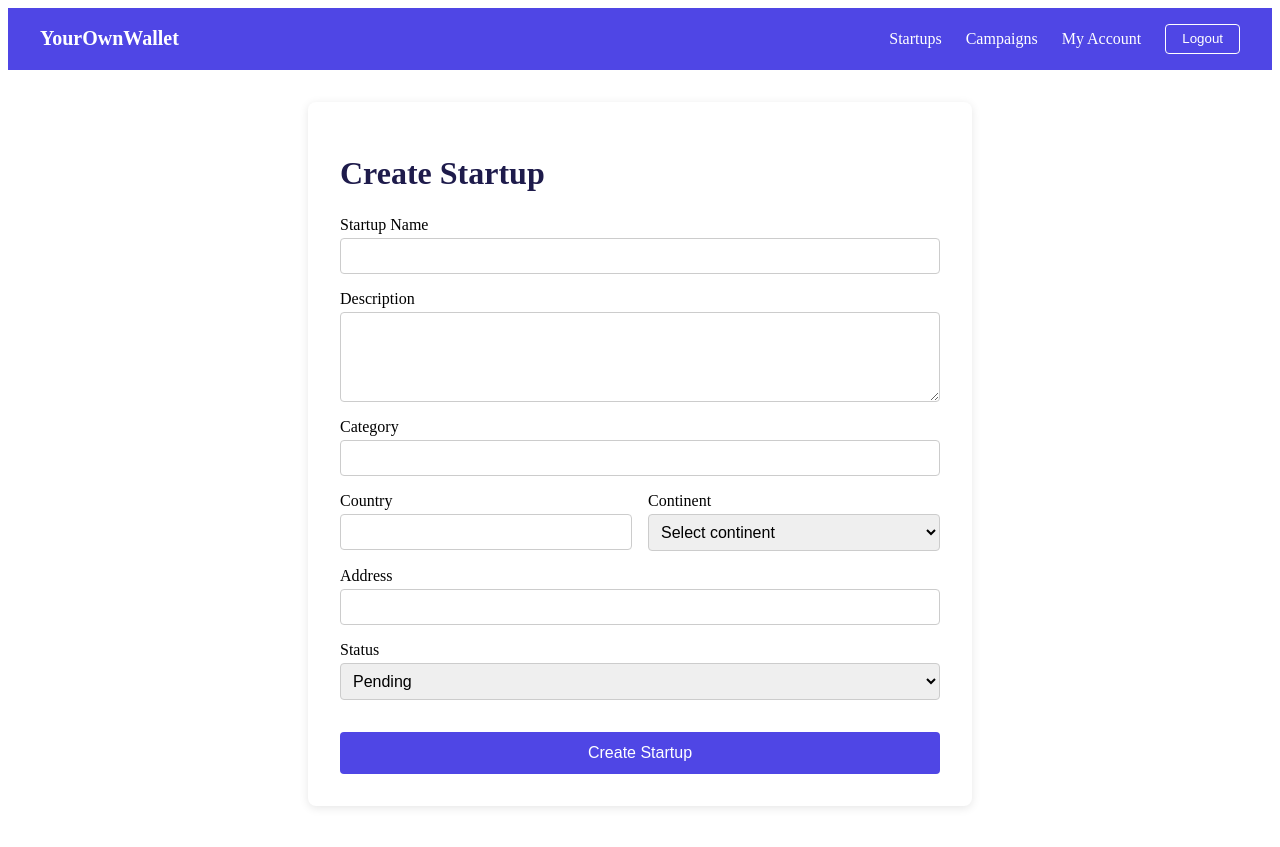
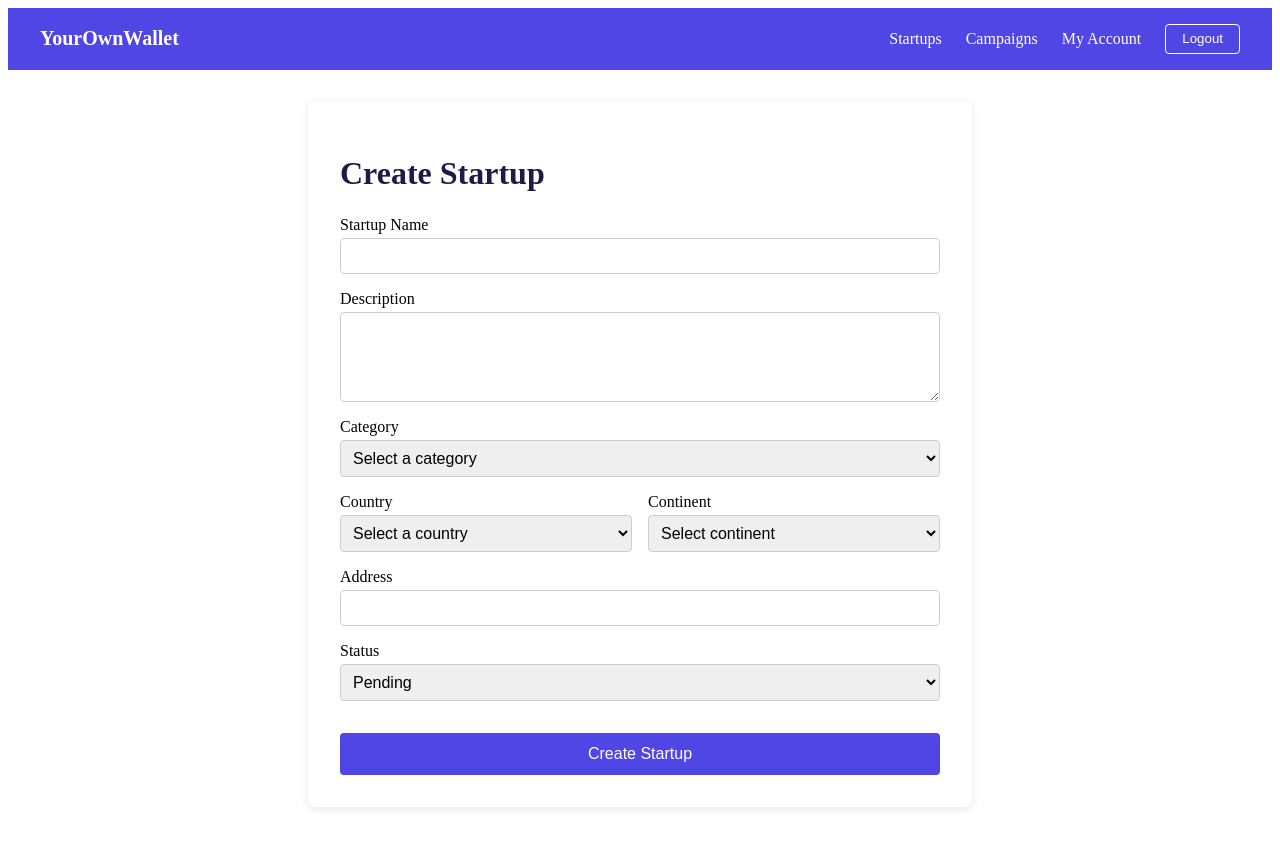
Before and after one commit to Feeeerro/YourOwnWallet---decentralized-crowdfunding-platform-for-startups, a React app in the folder frontend/: page /startups/create in a window 1280 px wide. Built offline with nearby package versions, Linux system fonts and the light colour scheme; sample sign-in values are in the browser's storage; the HTML template or start-up script is replaced by a standard one.

Commit message:
Fix bugs - country/category dropdowns, category filters, hide withdraw/refund after success

```diff
--- a/frontend/src/pages/CampaignDetail.jsx
+++ b/frontend/src/pages/CampaignDetail.jsx
@@ -22,6 +22,8 @@ export default function CampaignDetail() {
     const [withdrawMessage, setWithdrawMessage] = useState('');
     const [refundLoading, setRefundLoading] = useState(false);
     const [refundMessage, setRefundMessage] = useState('');
+    const [withdrawn, setWithdrawn] = useState(false);
+    const [refunded, setRefunded] = useState(false);
 
     const getBadgeStyle = (status) => ({
         padding: '0.25rem 0.75rem',
@@ -193,6 +195,7 @@ export default function CampaignDetail() {
         try {
             const res = await api.post(`/campaign/${id}/withdraw/`);
             setWithdrawMessage(`✓ ${res.data.message}`);
+            setWithdrawn(true); // ← add this
             fetchData();
         } catch (err) {
             setWithdrawMessage(`✗ ${err.response?.data?.error || 'Withdrawal failed'}`);
@@ -207,6 +210,7 @@ export default function CampaignDetail() {
         try {
             const res = await api.post(`/campaign/${id}/refund/`);
             setRefundMessage(`✓ ${res.data.message}`);
+            setRefunded(true); // ← add this
             fetchData();
         } catch (err) {
             setRefundMessage(`✗ ${err.response?.data?.error || 'Refund failed'}`);
@@ -332,6 +336,10 @@ export default function CampaignDetail() {
                 campaign.created_by === `${user.first_name} ${user.last_name} (${user.email})` && (
                     <div style={styles.card}>
                         <h2 style={styles.sectionTitle}>Withdraw Funds</h2>
+                        {withdrawn ? (
+                            <p style={styles.success}>✓ Funds successfully withdrawn.</p>
+                        ) : (
+                            <>
                                 <p style={styles.meta}>
                                     Your campaign succeeded! You can now withdraw{' '}
                                     <strong>{campaign.funded} ETH</strong>.
@@ -342,8 +350,12 @@ export default function CampaignDetail() {
                                     disabled={withdrawLoading}
                                     style={styles.approveButton}
                                 >
-                            {withdrawLoading ? 'Processing...' : `Withdraw ${campaign.funded} ETH`}
+                                    {withdrawLoading
+                                        ? 'Processing...'
+                                        : `Withdraw ${campaign.funded} ETH`}
                                 </button>
+                            </>
+                        )}
                     </div>
                 )}
 
@@ -351,9 +363,12 @@ export default function CampaignDetail() {
             {user && user.role === 'investor' && campaign.status === 'failed' && (
                 <div style={styles.card}>
                     <h2 style={styles.sectionTitle}>Claim Refund</h2>
+                    {refunded ? (
+                        <p style={styles.success}>✓ Refund successfully claimed.</p>
+                    ) : (
+                        <>
                             <p style={styles.meta}>
-                        This campaign did not reach its goal. You can claim a refund for your
-                        investment.
+                                This campaign did not reach its goal. You can claim a refund.
                             </p>
                             {refundMessage && <p style={styles.message}>{refundMessage}</p>}
                             <button
@@ -363,6 +378,8 @@ export default function CampaignDetail() {
                             >
                                 {refundLoading ? 'Processing...' : 'Claim Refund'}
                             </button>
+                        </>
+                    )}
                 </div>
             )}
 
--- a/frontend/src/pages/CreateStartup.jsx
+++ b/frontend/src/pages/CreateStartup.jsx
@@ -1,6 +1,85 @@
 import { useState } from 'react';
 import { useNavigate } from 'react-router-dom';
 import api from '../api/axios';
+
+const CATEGORIES = [
+    'Technology',
+    'Finance',
+    'Healthcare',
+    'Education',
+    'Energy',
+    'Food & Beverage',
+    'Real Estate',
+    'Retail',
+    'Transportation',
+    'Entertainment',
+    'Agriculture',
+    'Manufacturing',
+    'Other',
+];
+
+const COUNTRIES = [
+    'Afghanistan',
+    'Albania',
+    'Algeria',
+    'Argentina',
+    'Australia',
+    'Austria',
+    'Belgium',
+    'Brazil',
+    'Canada',
+    'Chile',
+    'China',
+    'Colombia',
+    'Croatia',
+    'Czech Republic',
+    'Denmark',
+    'Egypt',
+    'Finland',
+    'France',
+    'Germany',
+    'Greece',
+    'Hungary',
+    'India',
+    'Indonesia',
+    'Iran',
+    'Iraq',
+    'Ireland',
+    'Israel',
+    'Italy',
+    'Japan',
+    'Jordan',
+    'Kenya',
+    'Malaysia',
+    'Mexico',
+    'Morocco',
+    'Netherlands',
+    'New Zealand',
+    'Nigeria',
+    'Norway',
+    'Pakistan',
+    'Peru',
+    'Philippines',
+    'Poland',
+    'Portugal',
+    'Romania',
+    'Russia',
+    'Saudi Arabia',
+    'Serbia',
+    'Singapore',
+    'South Africa',
+    'South Korea',
+    'Spain',
+    'Sweden',
+    'Switzerland',
+    'Thailand',
+    'Turkey',
+    'Ukraine',
+    'United Arab Emirates',
+    'United Kingdom',
+    'United States',
+    'Vietnam',
+];
 
 export default function CreateStartup() {
     const navigate = useNavigate();
@@ -64,24 +143,38 @@ export default function CreateStartup() {
                     </div>
                     <div style={styles.field}>
                         <label>Category</label>
-                        <input
+                        <select
                             name="category"
                             value={formData.category}
                             onChange={handleChange}
                             style={styles.input}
                             required
-                        />
+                        >
+                            <option value="">Select a category</option>
+                            {CATEGORIES.map((cat) => (
+                                <option key={cat} value={cat}>
+                                    {cat}
+                                </option>
+                            ))}
+                        </select>
                     </div>
                     <div style={styles.row}>
                         <div style={styles.field}>
                             <label>Country</label>
-                            <input
+                            <select
                                 name="country"
                                 value={formData.country}
                                 onChange={handleChange}
                                 style={styles.input}
                                 required
-                            />
+                            >
+                                <option value="">Select a country</option>
+                                {COUNTRIES.map((c) => (
+                                    <option key={c} value={c}>
+                                        {c}
+                                    </option>
+                                ))}
+                            </select>
                         </div>
                         <div style={styles.field}>
                             <label>Continent</label>
```
Lines whose indentation alone changed are shown as unchanged.
